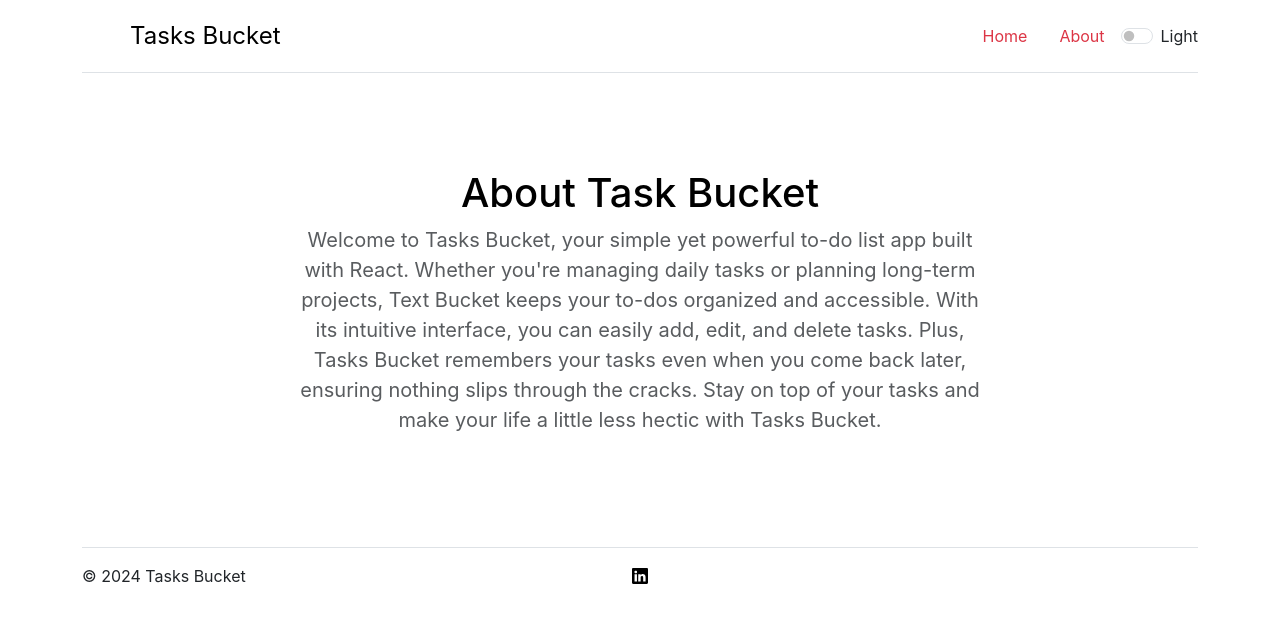
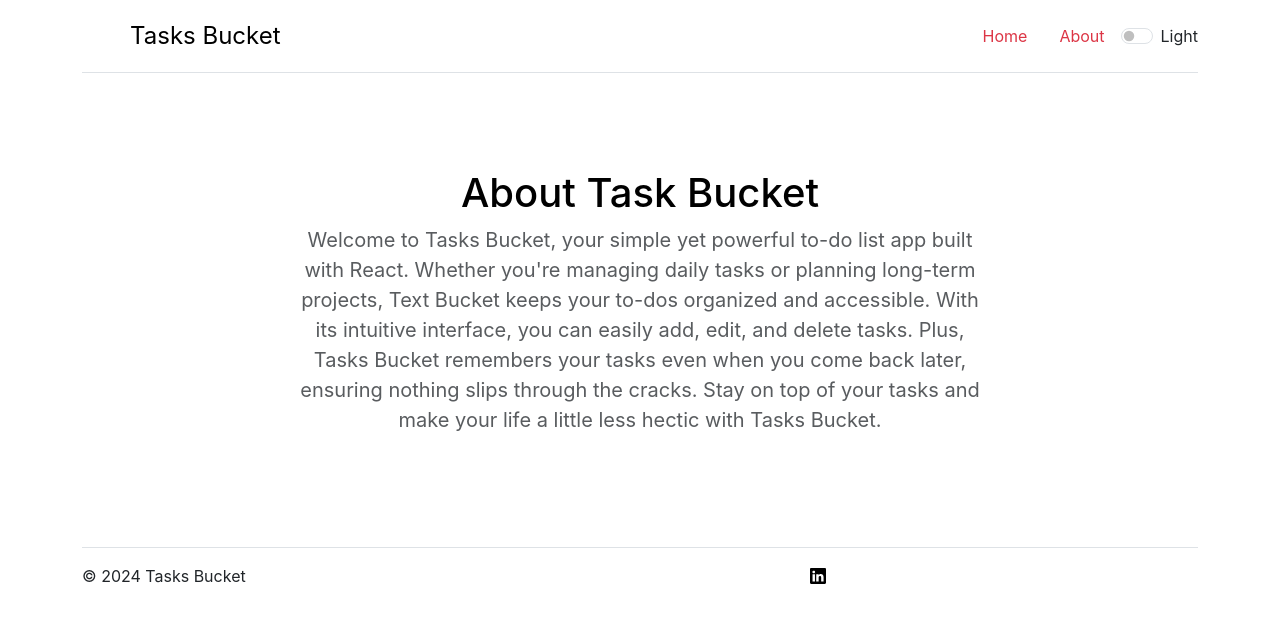
Before and after one commit to sujal-pawar/Tasks-Bucket, a React (Create React App) app: page /about in a window 1280 px wide. Shown: the top 622 px of the page. Built offline with nearby package versions, Linux system fonts and the light colour scheme.

Commit message:
Update Footer.js

```diff
--- a/src/Components/Footer.js
+++ b/src/Components/Footer.js
@@ -6,7 +6,7 @@ const Footer = () => {
             <div className="container ">
                 <footer className="d-flex flex-wrap justify-content-between align-items-center py-3 my-4 border-top">
                     <p className="col-md-4 mb-0 text-body-dark">© 2024 Tasks Bucket</p>
-                    <a href="https://www.linkedin.com/in/sujal-pawar/" className="col-md-4 d-flex align-items-center justify-content-center mb-3 mb-md-0 me-md-auto link-body-emphasis text-decoration-none" previewlistener="true">
+                    <a href="https://www.linkedin.com/in/sujal-pawar/" className="col-md-4 d-flex align-items-center justify-content-end mb-3 mb-md-0 me-md-auto link-body-emphasis text-decoration-none" previewlistener="true">
                         <svg xmlns="http://www.w3.org/2000/svg" width="16" height="16" fill="currentColor" class="bi bi-linkedin" viewBox="0 0 16 16">
                             <path d="M0 1.146C0 .513.526 0 1.175 0h13.65C15.474 0 16 .513 16 1.146v13.708c0 .633-.526 1.146-1.175 1.146H1.175C.526 16 0 15.487 0 14.854zm4.943 12.248V6.169H2.542v7.225zm-1.2-8.212c.837 0 1.358-.554 1.358-1.248-.015-.709-.52-1.248-1.342-1.248S2.4 3.226 2.4 3.934c0 .694.521 1.248 1.327 1.248zm4.908 8.212V9.359c0-.216.016-.432.08-.586.173-.431.568-.878 1.232-.878.869 0 1.216.662 1.216 1.634v3.865h2.401V9.25c0-2.22-1.184-3.252-2.764-3.252-1.274 0-1.845.7-2.165 1.193v.025h-.016l.016-.025V6.169h-2.4c.03.678 0 7.225 0 7.225z" />
                         </svg>
```
